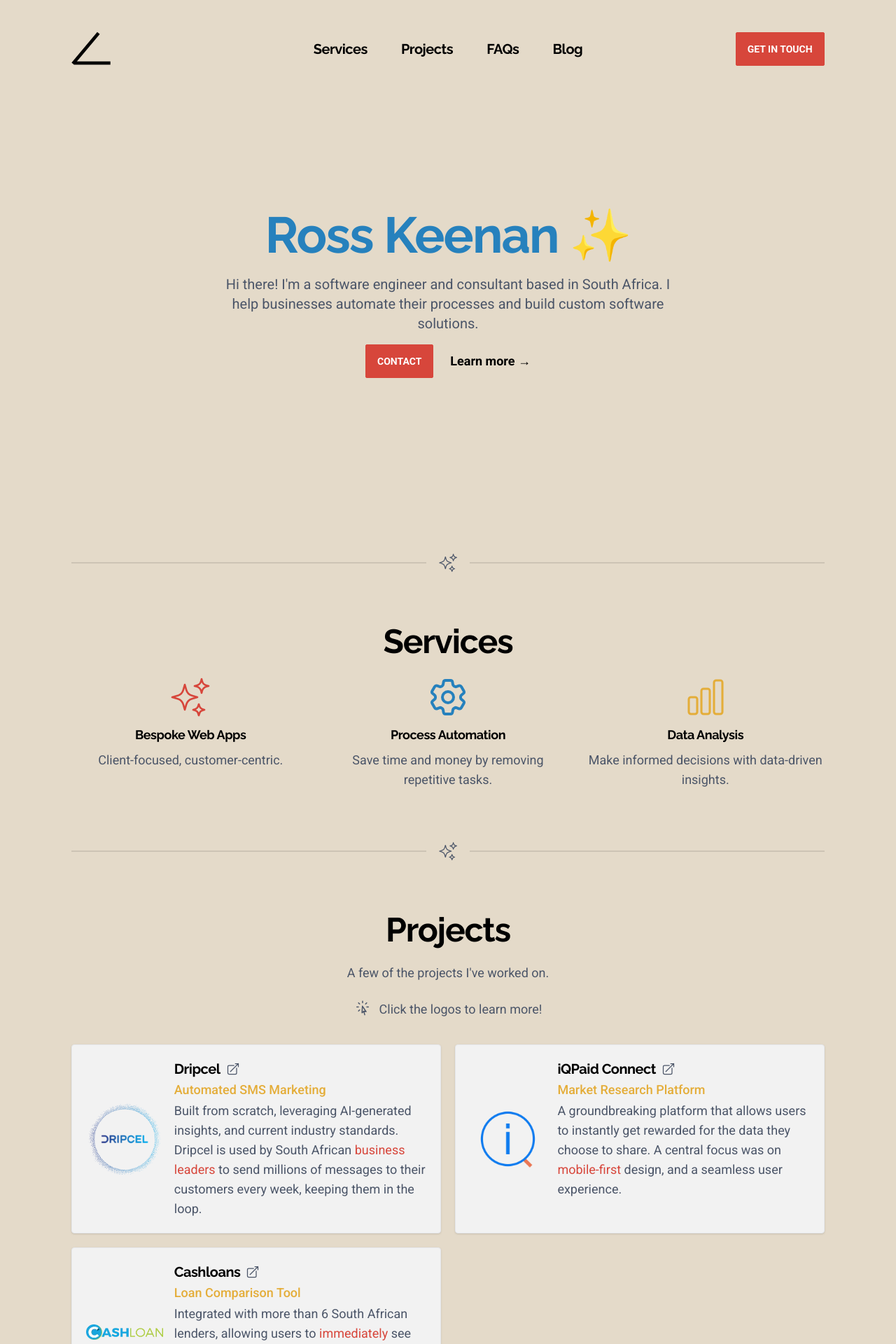
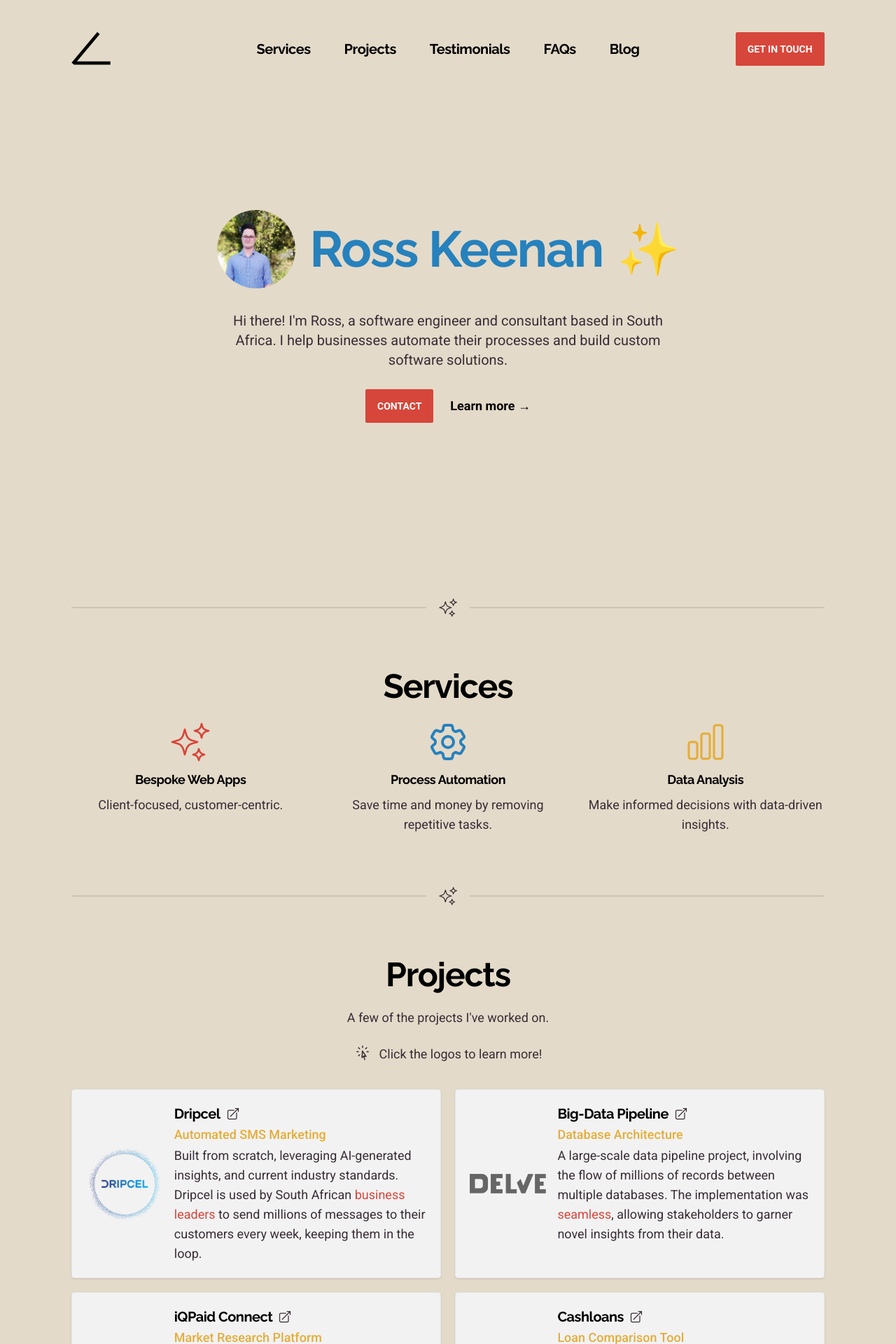
Before and after one commit to SkepticMystic/pivot, a SvelteKit app: page / in a window 1280 px wide. Shown: the top 1920 px of the page at 70% size. Built offline with nearby package versions, Linux system fonts and the light colour scheme.

Commit message:
Testimonials

```diff
--- a/src/lib/components/Portfolio.svelte
+++ b/src/lib/components/Portfolio.svelte
@@ -21,10 +21,12 @@
 			>
 				{#if logo.src}
 					<img class="mx-auto {logo.cls ?? ''}" src={logo.src} alt="" />
-				{:else}
+				{:else if logo.str}
 					<div class="mx-auto {logo.cls ?? ''}">
 						{logo.str}
 					</div>
+				{:else if logo.component}
+					<svelte:component this={logo.component} class="mx-auto {logo.cls ?? ''}" />
 				{/if}
 			</a>
 
--- a/src/lib/components/hero.svelte
+++ b/src/lib/components/hero.svelte
@@ -1,17 +1,23 @@
 <script>
+	import BlueCollarShirt from '$lib/assets/Blue Collar Shirt.jpg';
 </script>
 
 <!-- NOTE: Larger, in general -->
 <main>
 	<div class="mx-auto max-w-2xl">
-		<div class="text-center flex flex-col items-center">
-			<h1 class="sm:text-7xl text-5xl max-w-2xl">
+		<div class="text-center flex flex-col gap-3 items-center">
+			<h1 class="sm:text-7xl text-5xl flex items-center gap-5">
+				<img
+					src={BlueCollarShirt}
+					alt=""
+					class="w-28 rounded-full hover:scale-110 transition-all"
+				/>
 				<span class="text-secondary">Ross Keenan</span> ✨
 			</h1>
-			<!-- NOTE: Make this copy more results focussed -->
+
 			<p class="mt-5 text-xl text-neutral">
-				Hi there! I'm a software engineer and consultant based in South Africa. I help businesses
-				automate their processes and build custom software solutions.
+				Hi there! I'm Ross, a software engineer and consultant based in South Africa. I help
+				businesses automate their processes and build custom software solutions.
 			</p>
 
 			<!-- <div class="my-4 flex flex-wrap gap-3 justify-center">
--- a/src/lib/components/navbar.svelte
+++ b/src/lib/components/navbar.svelte
@@ -6,6 +6,7 @@
 		// { href: '/#team', label: 'About' },
 		{ href: '/#services', label: 'Services' },
 		{ href: '/#projects', label: 'Projects' },
+		{ href: '/#testimonials', label: 'Testimonials' },
 		{ href: '/#faqs', label: 'FAQs' },
 		{ href: '/blog', label: 'Blog' }
 	];
--- a/src/lib/const/projects.ts
+++ b/src/lib/const/projects.ts
@@ -1,24 +1,29 @@
-import LuciaLogo from "$lib/assets/lucia-logo.svg";
+import LuciaLogo from '$lib/assets/lucia-logo.svg';
 
-import DripcelDroplet from "$lib/assets/Dripcel Circle.png";
-import DripcelDashboard from "$lib/assets/projects/dripcel/dashboard.png";
-import DripcelDocs from "$lib/assets/projects/dripcel/docs.png";
-import DripcelGetCredits from "$lib/assets/projects/dripcel/get-credits.png";
-import DripcelIntegrations from "$lib/assets/projects/dripcel/integrations.png";
-import DripcelProfilemembers from "$lib/assets/projects/dripcel/profile-members.png";
-import DripcelSendsreport from "$lib/assets/projects/dripcel/sends-report.png";
+import DelveLogo from '$lib/assets/Delve Logo.png';
 
-import CashloansLogo from "$lib/assets/cashloans-logo.webp";
-import CashloansIncomeQuestions from "$lib/assets/projects/cashloans/income-questions.png";
-import CashloansJobs from "$lib/assets/projects/cashloans/jobs.png";
-import CashloansLanding from "$lib/assets/projects/cashloans/landing.png";
-import CashloansResults from "$lib/assets/projects/cashloans/results.png";
+import DripcelDroplet from '$lib/assets/Dripcel Circle.png';
+import DripcelDashboard from '$lib/assets/projects/dripcel/dashboard.png';
+import DripcelDocs from '$lib/assets/projects/dripcel/docs.png';
+import DripcelGetCredits from '$lib/assets/projects/dripcel/get-credits.png';
+import DripcelIntegrations from '$lib/assets/projects/dripcel/integrations.png';
+import DripcelProfilemembers from '$lib/assets/projects/dripcel/profile-members.png';
+import DripcelSendsreport from '$lib/assets/projects/dripcel/sends-report.png';
 
-import IqpaidLogo from "$lib/assets/iqpaid-logo.webp";
-import IqPaidFaqs from "$lib/assets/projects/iqpaid/faqs.png";
-import IqPaidLanding from "$lib/assets/projects/iqpaid/landing.png";
-import IqPaidProgress from "$lib/assets/projects/iqpaid/progress.png";
-import IqPaidQuestions from "$lib/assets/projects/iqpaid/questions.png";
+import CashloansLogo from '$lib/assets/cashloans-logo.webp';
+import CashloansIncomeQuestions from '$lib/assets/projects/cashloans/income-questions.png';
+import CashloansJobs from '$lib/assets/projects/cashloans/jobs.png';
+import CashloansLanding from '$lib/assets/projects/cashloans/landing.png';
+import CashloansResults from '$lib/assets/projects/cashloans/results.png';
+
+import IqpaidLogo from '$lib/assets/iqpaid-logo.webp';
+import IqPaidFaqs from '$lib/assets/projects/iqpaid/faqs.png';
+import IqPaidLanding from '$lib/assets/projects/iqpaid/landing.png';
+import IqPaidProgress from '$lib/assets/projects/iqpaid/progress.png';
+import IqPaidQuestions from '$lib/assets/projects/iqpaid/questions.png';
+
+import GithubMark from '$lib/assets/github-mark.svg';
+import type { ComponentType } from 'svelte';
 
 export const PROJECTS: {
 	title: string;
@@ -32,157 +37,146 @@
 		str?: string;
 		src?: string;
 		cls?: string;
+		component?: ComponentType;
 	};
 	otherImgs: { src: string; desc: string }[];
 }[] = [
 	{
-    title: "Dripcel",
-    slug: "dripcel",
-    type: "Automated SMS Marketing",
+		title: 'Dripcel',
+		slug: 'dripcel',
+		type: 'Automated SMS Marketing',
 		openSource: false,
-    href: "https://www.dripcel.com",
-    stack: [
-      "TypeScript",
-      "Svelte",
-      "Tailwind",
-      "MongoDB",
-    ],
+		href: 'https://www.dripcel.com',
+		stack: ['TypeScript', 'Svelte', 'Tailwind', 'MongoDB'],
 		logo: {
-      src: DripcelDroplet,
+			src: DripcelDroplet
 		},
 		otherImgs: [
-      { src: DripcelDashboard, desc: "Full-featured dashboard" },
-      { src: DripcelSendsreport, desc: "Detailed reporting" },
-      { src: DripcelIntegrations, desc: "Integrations with popular tools" },
-      { src: DripcelProfilemembers, desc: "Team management" },
-      { src: DripcelGetCredits, desc: "Built-in payment system" },
-      { src: DripcelDocs, desc: "Comprehensive documentation" },
+			{ src: DripcelDashboard, desc: 'Full-featured dashboard' },
+			{ src: DripcelSendsreport, desc: 'Detailed reporting' },
+			{ src: DripcelIntegrations, desc: 'Integrations with popular tools' },
+			{ src: DripcelProfilemembers, desc: 'Team management' },
+			{ src: DripcelGetCredits, desc: 'Built-in payment system' },
+			{ src: DripcelDocs, desc: 'Comprehensive documentation' }
 		],
-    desc:
-      'Built from scratch, leveraging AI-generated insights, and current industry standards. Dripcel is used by South African <span class="text-primary">business leaders</span> to send millions of messages to their customers every week, keeping them in the loop.',
+		desc: 'Built from scratch, leveraging AI-generated insights, and current industry standards. Dripcel is used by South African <span class="text-primary">business leaders</span> to send millions of messages to their customers every week, keeping them in the loop.'
 	},
-  // {
-  //   title: "Big Data Migration",
-  //   // slug: "delve-data-migration",
-  //   type: "Database Architecture",
-  //   openSource: false,
-  //   desc:
-  //     'A large-scale data migration project, involving the flow of millions of records between multiple databases. The transition was <span class="text-primary">seamless</span>, allowing stakeholders to leverage the new system immediately.',
-  //   href: "https://www.delve.systems",
-  //   stack: [
-  //     "TypeScript",
-  //     "Node.js",
-  //     "MS SQL",
-  //     "Digital Ocean",
-  //   ],
-  //   logo: {
-  //     src: DelveLogo,
-  //     cls: "w-32 sm:pt-0 pt-6",
-  //   },
-  //   otherImgs: [],
-  // },
 	{
-    title: "iQPaid Connect",
-    slug: "iqpaid-connect",
-    type: "Market Research Platform",
+		title: 'Big-Data Pipeline',
+		// slug: "delve-data-migration",
+		type: 'Database Architecture',
 		openSource: false,
-    desc:
-      'A groundbreaking platform that allows users to instantly get rewarded for the data they choose to share. A central focus was on <span class="text-primary">mobile-first</span> design, and a seamless user experience.',
-    href: "https://connect.iqpaid.com",
-    stack: [
-      "TypeScript",
-      "Svelte",
-      "Tailwind",
-      "MongoDB",
-    ],
+		desc: 'A large-scale data pipeline project, involving the flow of millions of records between multiple databases. The implementation was <span class="text-primary">seamless</span>, allowing stakeholders to garner novel insights from their data.',
+		href: 'https://www.delve.systems',
+		stack: ['TypeScript', 'Node.js', 'MS SQL', 'Digital Ocean'],
+		logo: {
+			src: DelveLogo,
+			cls: 'w-32 sm:pt-0 pt-6'
+		},
+		otherImgs: []
+	},
+	{
+		title: 'iQPaid Connect',
+		slug: 'iqpaid-connect',
+		type: 'Market Research Platform',
+		openSource: false,
+		desc: 'A groundbreaking platform that allows users to instantly get rewarded for the data they choose to share. A central focus was on <span class="text-primary">mobile-first</span> design, and a seamless user experience.',
+		href: 'https://connect.iqpaid.com',
+		stack: ['TypeScript', 'Svelte', 'Tailwind', 'MongoDB'],
 		logo: {
 			src: IqpaidLogo,
-      cls: "w-36",
+			cls: 'w-36'
 		},
 		otherImgs: [
 			{
 				src: IqPaidLanding,
-        desc: "Landing page",
+				desc: 'Landing page'
 			},
 			{
 				src: IqPaidQuestions,
-        desc: "Simple questions, categorised",
+				desc: 'Simple questions, categorised'
 			},
 			{
 				src: IqPaidProgress,
-        desc: "View your progress",
+				desc: 'View your progress'
 			},
 			{
 				src: IqPaidFaqs,
-        desc: "FAQs",
-      },
-    ],
+				desc: 'FAQs'
+			}
+		]
 	},
 	{
-    title: "Cashloans",
-    slug: "cashloans",
-    type: "Loan Comparison Tool",
+		title: 'Cashloans',
+		slug: 'cashloans',
+		type: 'Loan Comparison Tool',
 		openSource: false,
-    desc:
-      'Integrated with more than 6 South African lenders, allowing users to <span class="text-primary">immediately</span> see which offers they\'re eligible for. Used by tens-of-thousands of South Africans every month.',
-    href: "https://cashloans.vercel.app",
-    stack: [
-      "TypeScript",
-      "Svelte",
-      "Tailwind",
-      "MongoDB",
-    ],
+		desc: 'Integrated with more than 6 South African lenders, allowing users to <span class="text-primary">immediately</span> see which offers they\'re eligible for. Used by tens-of-thousands of South Africans every month.',
+		href: 'https://cashloans.vercel.app',
+		stack: ['TypeScript', 'Svelte', 'Tailwind', 'MongoDB'],
 		logo: {
 			src: CashloansLogo,
-      cls: "w-40 sm:pt-0 pt-6",
+			cls: 'w-40 sm:pt-0 pt-6'
 		},
 		otherImgs: [
 			{
 				src: CashloansLanding,
-        desc: "Simple, understandable form",
+				desc: 'Simple, understandable form'
 			},
 			{
 				src: CashloansIncomeQuestions,
-        desc: "Appealing design",
+				desc: 'Appealing design'
 			},
 			{
 				src: CashloansResults,
-        desc: "Instant results",
+				desc: 'Instant results'
 			},
 			{
 				src: CashloansJobs,
-        desc: "Job selection",
-      },
-    ],
+				desc: 'Job selection'
+			}
+		]
 	},
 	{
-    title: "Lucia",
+		title: 'Lucia',
 		// slug: "lucia",
-    type: "Auth Library",
+		type: 'Auth Library',
 		openSource: true,
 		stack: [],
 		otherImgs: [],
-    desc:
-      "Lucia is an auth library for TypeScript that abstracts away the complexity of handling users and sessions. Contributions focus on the <span class='text-primary'>MongoDB</span> adapter.",
-    href: "https://lucia-auth.com",
+		desc: "Lucia is an auth library for TypeScript that abstracts away the complexity of handling users and sessions. Contributions focus on the <span class='text-primary'>MongoDB</span> adapter.",
+		href: 'https://lucia-auth.com',
 		logo: {
 			src: LuciaLogo,
-      cls: "w-24",
-    },
+			cls: 'w-24'
+		}
 	},
 	{
-    title: "Breadcrumbs",
+		title: 'Breadcrumbs',
 		// slug: "breadcrumbs",
-    type: "Obsidian Plugin",
+		type: 'Obsidian Plugin',
 		openSource: true,
 		stack: [],
 		otherImgs: [],
-    desc:
-      "A powerful way to create structure out of Markdown notes in Obsidian. Breadcrumbs allows you to create a <span class='text-primary'>network</span> of notes, and navigate between them with ease.",
-    href: "https://breadcrumbs-wiki.onrender.com/docs/Home",
+		desc: "A powerful way to create structure out of Markdown notes in Obsidian. Breadcrumbs allows you to create a <span class='text-primary'>network</span> of notes, and navigate between them with ease.",
+		href: 'https://breadcrumbs-wiki.onrender.com/docs/Home',
 		logo: {
-      str: "🥖",
-      cls: "max-w-24 text-7xl text-center",
+			str: '🥖',
+			cls: 'max-w-24 text-7xl text-center'
+		}
 	},
-  },
+	{
+		title: 'Other Contributions',
+		// slug: "breadcrumbs",
+		type: 'GitHub',
+		openSource: true,
+		stack: [],
+		otherImgs: [],
+		desc: 'See more of my open-source contributions on <span class="text-primary">GitHub</span>, including my libraries, plugins, and tools.',
+		href: 'https://github.com/SkepticMystic',
+		logo: {
+			src: GithubMark,
+			cls: 'w-20'
+		}
+	}
 ];
--- a/src/routes/+page.svelte
+++ b/src/routes/+page.svelte
@@ -6,6 +6,7 @@
 	import Sparkles from '$lib/components/icons/sparkles.svelte';
 	import Portfolio from '$lib/components/Portfolio.svelte';
 	import Services from './services.svelte';
+	import Testimonials from './Testimonials.svelte';
 </script>
 
 <!-- NOTE: Really differentiate the sections from each other
@@ -18,10 +19,6 @@
 	<section id="" class="py-32 lg:py-40">
 		<Hero />
 	</section>
-
-	<!-- <section id="team">
-		<DevProfiles />
-	</section> -->
 
 	<div class="divider text-3xl text-neutral">
 		<Sparkles />
@@ -71,6 +68,21 @@
 		<Sparkles />
 	</div>
 
+	<section id="testimonials">
+		<div class="flex flex-col gap-6">
+			<h2 class="sm:text-5xl text-4xl text-center">Testimonials</h2>
+			<p class="text-lg text-neutral text-center">
+				Don't just take my word for it. Here's what some of my clients have to say.
+			</p>
+
+			<Testimonials />
+		</div>
+	</section>
+
+	<div class="divider text-3xl text-neutral">
+		<Sparkles />
+	</div>
+
 	<!-- NOTE: FAQs will be nice -->
 	<section id="faqs">
 		<div class="flex flex-col gap-6">
--- /dev/null
+++ b/src/routes/Testimonials.svelte
@@ -0,0 +1,61 @@
+<script lang="ts">
+	const TESTIMONIALS: {
+		name: string;
+		title: string;
+		company: {
+			name: string;
+			link: string;
+		};
+		quote: string;
+	}[] = [
+		// {
+		// 	name: 'Test',
+		// 	title: 'Position',
+		// 	company: {
+		// 		name: 'Delve Systems',
+		// 		link: 'https://www.delve.systems'
+		// 	},
+		// 	quote:
+		// 		'lorem ipsum dolor sit amet, consectetur adipiscing elit. Nulla euismod, nisl eget ultricies ultrices, nunc nisl ultricies nisl, quis ultricies nisl nisl eget ultricies ultrices, nunc nisl ultricies nisl, quis ultricies nisl nisl eget ultricies ultrices, nunc nisl ultricies nisl, quis ultricies nisl'
+		// },
+		{
+			name: 'Jason',
+			title: 'CEO',
+			company: {
+				name: 'Delve Systems',
+				link: 'https://www.delve.systems'
+			},
+			quote:
+				'Working with Ross is a true pleasure. He is technically proficient, always delivers on time, and exceeds expectations. I wholeheartedly recommend Ross to anyone in need of a talented developer. Ross consistently went <span class="text-secondary">above and beyond</span>, making our collaboration successful and enjoyable.'
+		}
+	];
+</script>
+
+<div class="carousel w-full">
+	{#each TESTIMONIALS as { name, title, company, quote }, i}
+		{@const next = (i + 1) % TESTIMONIALS.length}
+		{@const prev = (i - 1 + TESTIMONIALS.length) % TESTIMONIALS.length}
+
+		<div id="slide{i}" class="carousel-item relative w-full pt-5">
+			<div class="flex flex-col gap-3 w-full mx-32 bg-base-100 p-5 rounded-box">
+				<blockquote class="text-lg text-neutral text-center">
+					“{@html quote}”
+				</blockquote>
+
+				<div class="flex flex-col gap-3">
+					<p class="text-lg font-semibold text-center">
+						{name}, {title} @
+						<a href={company.link} class="link link-primary" target="_blank">
+							{company.name}
+						</a>
+					</p>
+				</div>
+			</div>
+
+			<div class="absolute flex justify-between transform -translate-y-1/2 left-5 right-5 top-1/2">
+				<a href="#slide{prev}" class="btn btn-circle bg-base-100">❮</a>
+				<a href="#slide{next}" class="btn btn-circle bg-base-100">❯</a>
+			</div>
+		</div>
+	{/each}
+</div>
--- a/tailwind.config.cjs
+++ b/tailwind.config.cjs
@@ -23,7 +23,7 @@
 					primary: '#d7463b', // red
 					secondary: '#2681bd', // blue
 					accent: '#e4ad39', // yellow
-					neutral: '#4b5568',
+					neutral: '#392d36',
 					info: '#82a3d8',
 					success: '#22c55e',
 					warning: '#facc15',
```
Also changed, not shown: src/lib/assets/github-mark.svg (added). Lines whose indentation alone changed are shown as unchanged.
